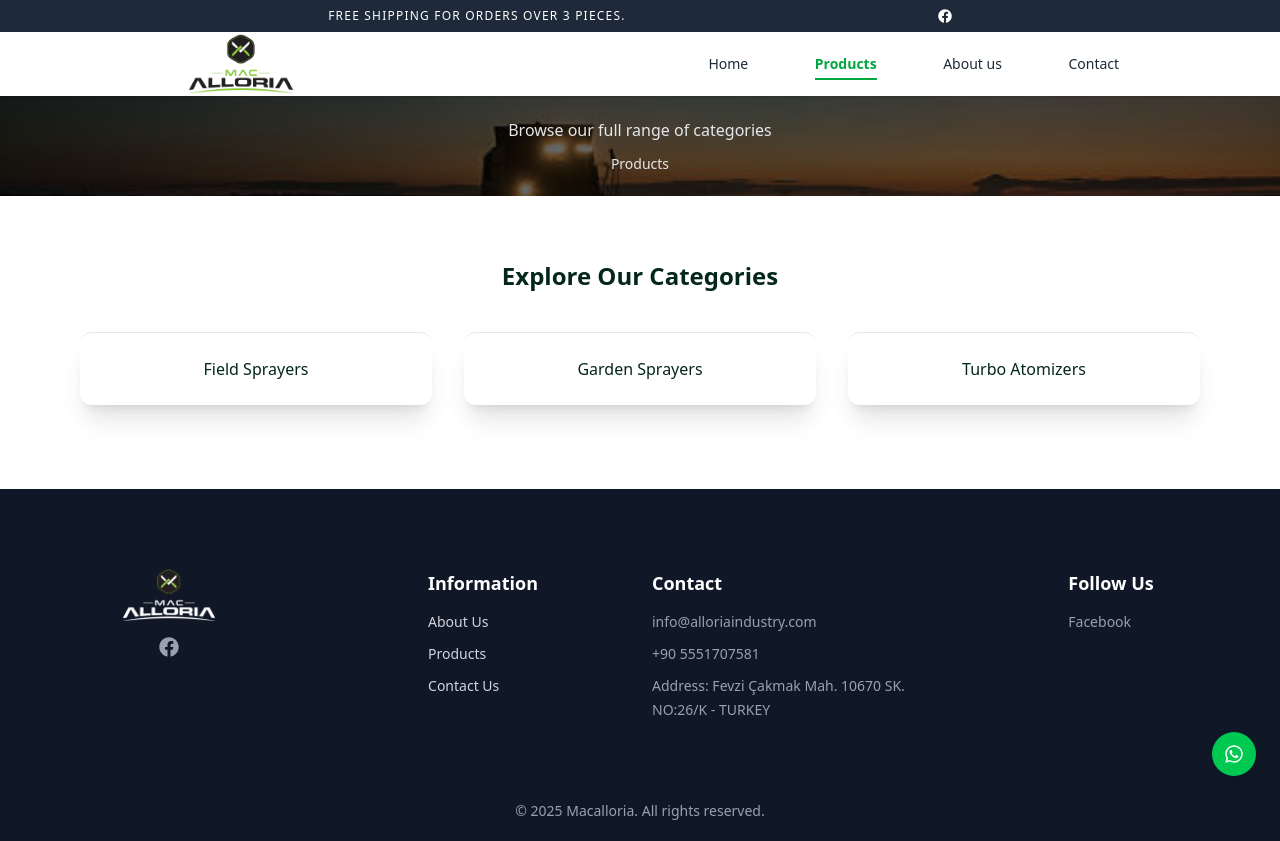
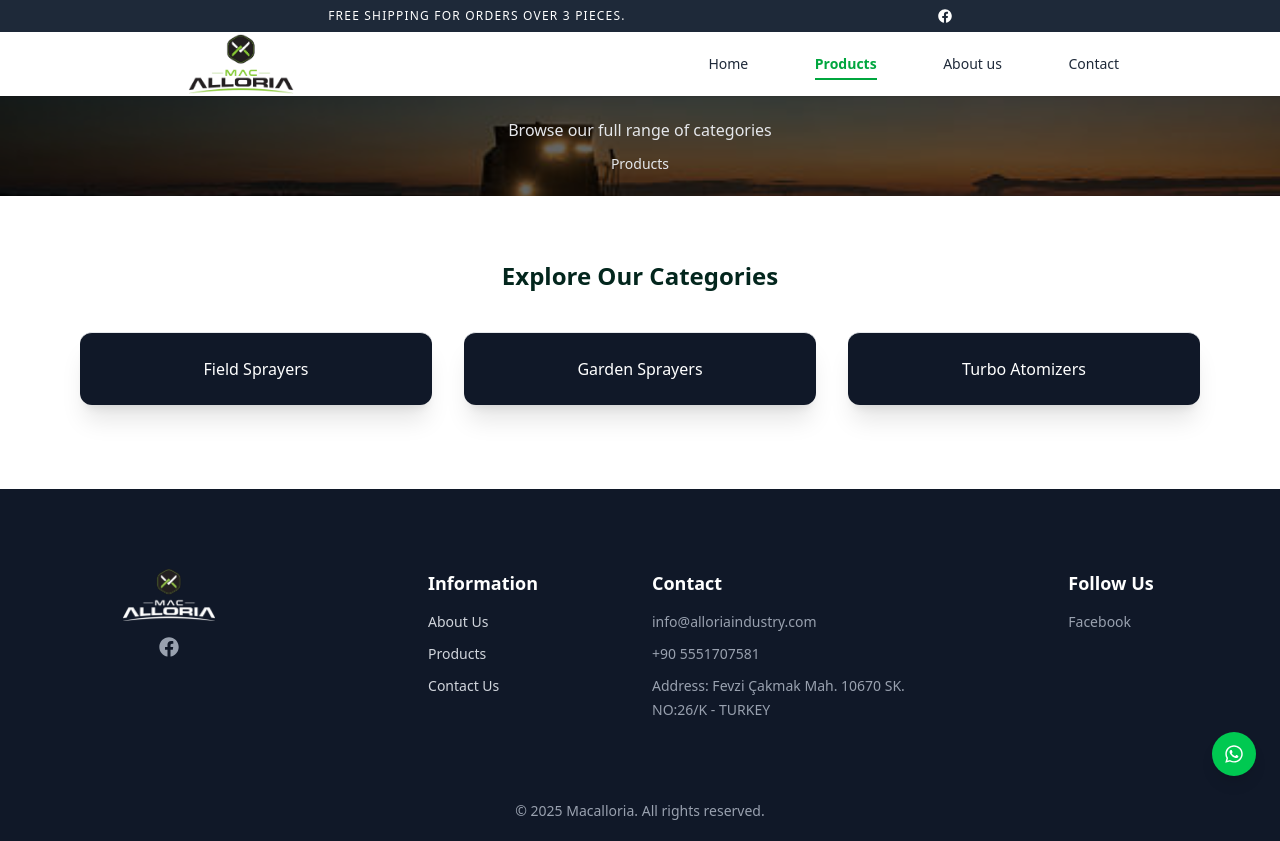
Before and after one commit to mohameddzaher/MacAlloria, a React (Vite) app in the folder macalloria_project/: page /#/products in a window 1280 px wide. Built offline with nearby package versions, Linux system fonts and the light colour scheme.

Commit message:
Updated G 03 product

```diff
--- a/macalloria_project/src/data/productsData.js
+++ b/macalloria_project/src/data/productsData.js
@@ -302,7 +302,7 @@ specs: {
     category: "garden-sprayers",
     image: "https://res.cloudinary.com/dh7s7lifx/image/upload/f_auto,q_auto,w_800/v1759425424/yb2rtmgnwcze5bka45e2.png",
     gallery: ["https://res.cloudinary.com/dh7s7lifx/image/upload/f_auto,q_auto,w_800/v1759425424/yb2rtmgnwcze5bka45e2.png",
-      "https://res.cloudinary.com/dh7s7lifx/image/upload/f_auto,q_auto,w_800/v1759425432/t4vjontytm8b3oiux32r.png"],
+      "https://res.cloudinary.com/dh7s7lifx/image/upload/f_auto,q_auto,w_800/v1759758611/vo53jup5uzfqdrxgql2v.png"],
   specs: {
       title: "TANK CAPACITY 1000-1600-2000 LT",
       standard: [
--- a/macalloria_project/src/pages/ProductsPage.jsx
+++ b/macalloria_project/src/pages/ProductsPage.jsx
@@ -25,7 +25,7 @@ export default function ProductsPage() {
         <h2 className="text-2xl font-bold mb-10 text-[#03261d]">Explore Our Categories</h2>
         <div className="grid grid-cols-1 sm:grid-cols-2 md:grid-cols-3 gap-8">
           {categories.map((cat) => (
-            <Link to={`/products/${cat.id}`} key={cat.id} className="bg-white shadow-xl rounded-xl p-6 hover:shadow-2xl transition text-[#03261d] font-medium border-t-1 border-gray-200">
+            <Link to={`/products/${cat.id}`} key={cat.id} className="bg-gray-900 shadow-xl rounded-xl p-6 hover:bg-gray-800 hover:shadow-2xl transition text-white font-medium border-t-1 border-gray-200">
               {cat.name}
             </Link>
           ))}
```
